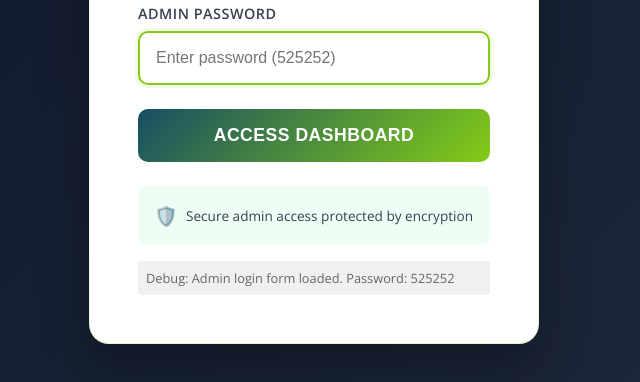
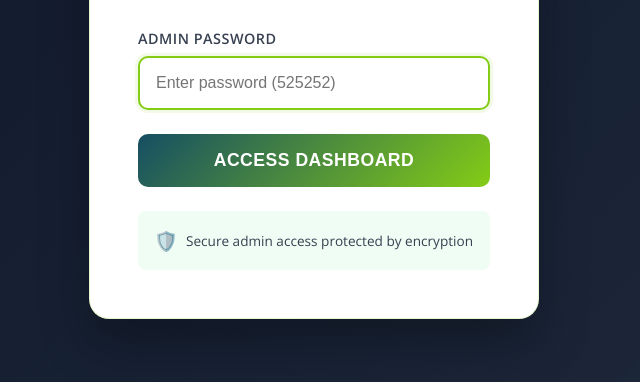
Before and after one commit to MLBBTOURNAMENT/Javanese, a website: page public/admin.html in a window 1280 px wide. Shown: the part 298-680 px from the top of the page, without its empty margins (326-966 px from the left). Drawn offline with nearby package versions, Linux system fonts and the light colour scheme.

Commit message:
Update admin.html

```diff
--- a/public/admin.html
+++ b/public/admin.html
@@ -28,10 +28,6 @@
             <div class="security-notice">
                 <span class="security-icon">🛡️</span>
                 <span>Secure admin access protected by encryption</span>
-            </div>
-
-            <div style="margin-top: 1rem; padding: 0.5rem; background: #f0f0f0; border-radius: 4px; font-size: 0.8rem; color: #666;">
-                Debug: Admin login form loaded. Password: 525252
             </div>
         </div>
     </div>
```
